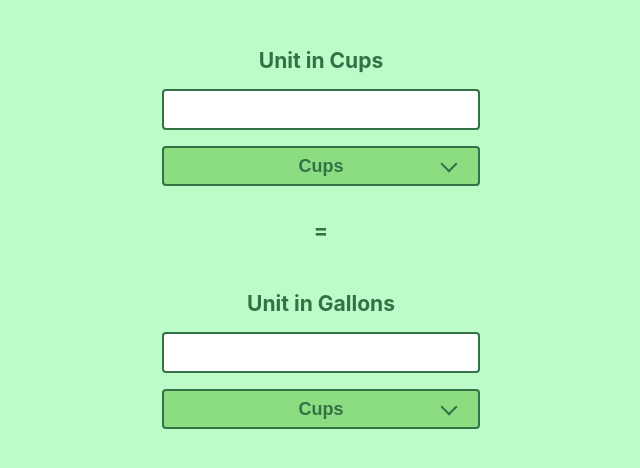
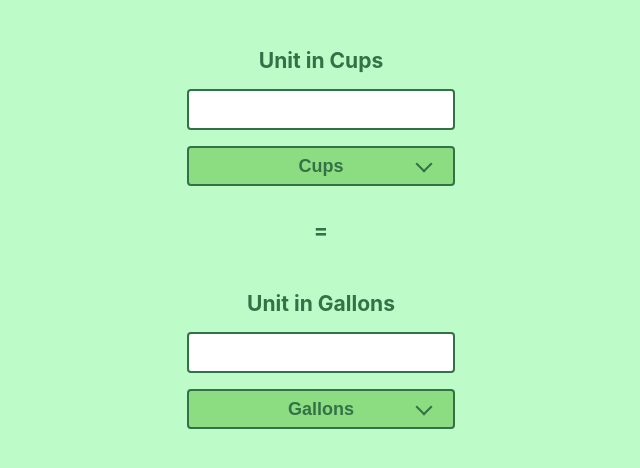
Before and after one commit to jsimplicio/measurements, a React (Create React App) app: page / in a window 1280 px wide. Shown: the top 468 px of the page, without its empty margins (319-959 px from the left). Built offline with nearby package versions, Linux system fonts and the light colour scheme.

Commit message:
New functionality

```diff
--- a/src/App.css
+++ b/src/App.css
@@ -88,6 +88,6 @@ select:focus {
   margin: 0 auto;
   padding: 16px;
   text-align: center;
-  max-width: 350px;
+  max-width: 300px;
   width: 100%;
 }
--- a/src/App.js
+++ b/src/App.js
@@ -34,7 +34,7 @@ class UnitInput extends React.Component {
     super(props);
     this.handleChange = this.handleChange.bind(this);
     this.handleUnitChange = this.handleUnitChange.bind(this);
-    this.state = { unit: this.props.unit };
+    this.state = { unit: this.props.unit, selected: this.props.selected };
   }
 
   handleChange(e) {
@@ -48,7 +48,7 @@ class UnitInput extends React.Component {
   render() {
     const value = this.props.value;
     const unit = this.state.unit;
-    const selected = this.props.unit;
+    const selected = this.state.selected;
 
     return (
       <div className="container">
@@ -61,7 +61,7 @@ class UnitInput extends React.Component {
               <div className="select">
                 <select name="values" id="measurements" onChange={this.handleUnitChange} form="units-conversion">
                   <option value={scales[1]}>{scales[1]}</option>
-                  <option value={scales[2]}>{scales[2]}</option>
+                  <option selected={selected} value={scales[2]}>{scales[2]}</option>
                   <option value={scales[3]}>{scales[3]}</option>
                   <option value={scales[4]}>{scales[4]}</option>
                   <option value={scales[5]}>{scales[5]}</option>
@@ -102,7 +102,7 @@ class Calculator extends React.Component {
           onChange={this.handleChange} />
         <div className="container"><h3>=</h3></div>
         <UnitInput
-          selected='selected'
+          selected
           unit={scales[2]}
           value={ounces}
           onChange={this.handleChange} />
```
